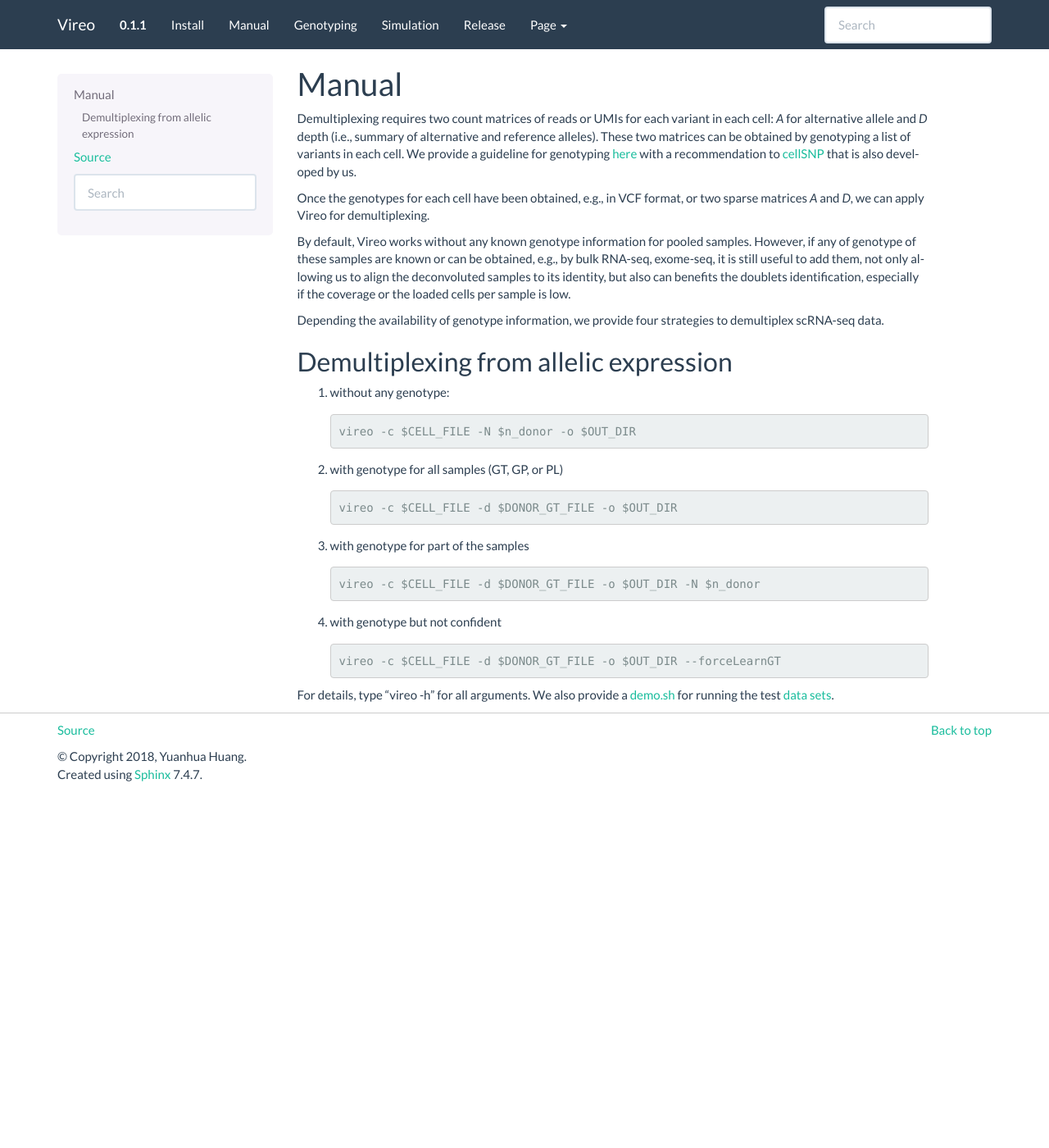
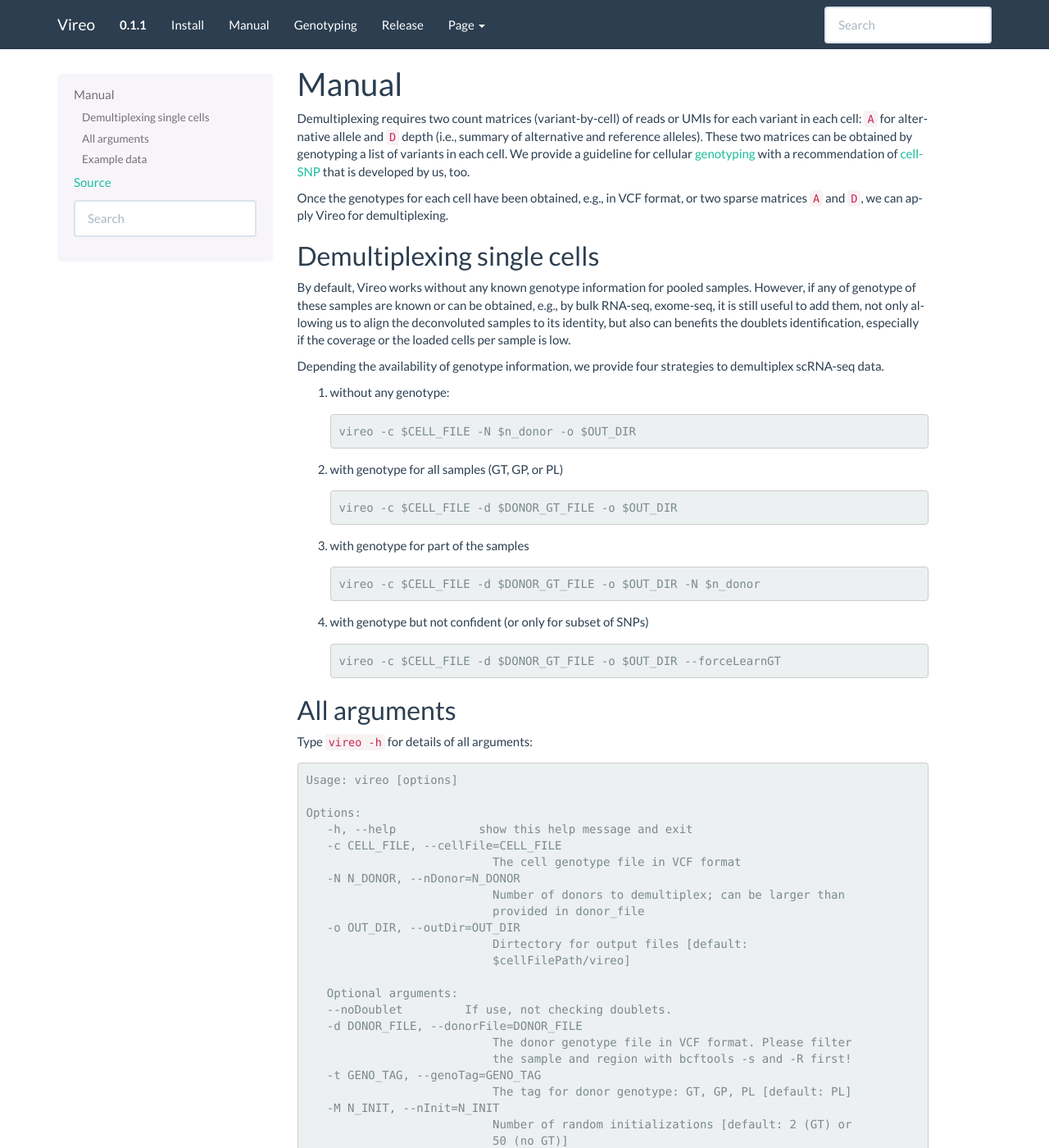
Before and after one commit to single-cell-genetics/vireo, a Sphinx documentation site: the page built from doc/manual.rst, in a window 1280 px wide and 1400 px high. Shown: the whole window at 82% size. Built offline with Sphinx 7.4.7, drawn with Linux system fonts in a browser that asks for light colours; formulas are drawn with MathJax 3; some of the changed text lies outside the part shown.

Commit message:
update documentations

```diff
--- a/doc/conf.py
+++ b/doc/conf.py
@@ -135,7 +135,6 @@
         ("Install", "install"),
         ("Manual", "manual"),
         ("Genotyping", "genotype"),
-        ("Simulation", "simulate"),
         ("Release", "release")
         # ("API", "manual"),
         # ("Link", "http://example.com", True),
--- a/doc/index.rst
+++ b/doc/index.rst
@@ -56,7 +56,7 @@
 **Latest version on GitHub**
 https://github.com/huangyh09/vireo
 
-**Simulation wraps**
+**Scripts for simulation**
 https://github.com/huangyh09/vireo/tree/master/simulate
 
 **All releases**
--- a/doc/manual.rst
+++ b/doc/manual.rst
@@ -2,14 +2,19 @@
 Manual
 ======
 
-Demultiplexing requires two count matrices of reads or UMIs for each variant in
-each cell: `A` for alternative allele and `D` depth (i.e., summary of alternative
-and reference alleles). These two matrices can be obtained by genotyping a list
-of variants in each cell. We provide a guideline for genotyping here_ with a
-recommendation to cellSNP_ that is also developed by us.
+Demultiplexing requires two count matrices (variant-by-cell) of reads or UMIs
+for each variant in each cell: ``A`` for alternative allele and ``D`` depth
+(i.e., summary of alternative and reference alleles). These two matrices can be
+obtained by genotyping a list of variants in each cell. We provide a guideline
+for cellular genotyping_ with a recommendation of cellSNP_ that is developed by
+us, too.
 
 Once the genotypes for each cell have been obtained, e.g., in VCF format, or two
-sparse matrices `A` and `D`, we can apply Vireo for demultiplexing.
+sparse matrices ``A`` and ``D``, we can apply Vireo for demultiplexing.
+
+
+Demultiplexing single cells
+===========================
 
 By default, Vireo works without any known genotype information for pooled
 samples. However, if any of genotype of these samples are known or can be
@@ -20,9 +25,6 @@
 
 Depending the availability of genotype information, we provide four strategies
 to demultiplex scRNA-seq data.
-
-Demultiplexing from allelic expression
---------------------------------------
 
 1) without any genotype:
 
@@ -42,16 +44,61 @@
 
       vireo -c $CELL_FILE -d $DONOR_GT_FILE -o $OUT_DIR -N $n_donor
 
-4) with genotype but not confident
+4) with genotype but not confident (or only for subset of SNPs)
 
    ::
 
       vireo -c $CELL_FILE -d $DONOR_GT_FILE -o $OUT_DIR --forceLearnGT
 
-For details, type "vireo -h" for all arguments. We also provide a demo.sh_ for
-running the test `data sets`_.
 
-.. _here: https://vireoSNP.readthedocs.io/en/latest/genotype.html
+All arguments
+=============
+
+Type ``vireo -h`` for details of all arguments:
+
+.. code-block:: html
+
+   Usage: vireo [options]
+
+   Options:
+      -h, --help            show this help message and exit
+      -c CELL_FILE, --cellFile=CELL_FILE
+                              The cell genotype file in VCF format
+      -N N_DONOR, --nDonor=N_DONOR
+                              Number of donors to demultiplex; can be larger than
+                              provided in donor_file
+      -o OUT_DIR, --outDir=OUT_DIR
+                              Dirtectory for output files [default:
+                              $cellFilePath/vireo]
+
+      Optional arguments:
+      --noDoublet         If use, not checking doublets.
+      -d DONOR_FILE, --donorFile=DONOR_FILE
+                              The donor genotype file in VCF format. Please filter
+                              the sample and region with bcftools -s and -R first!
+      -t GENO_TAG, --genoTag=GENO_TAG
+                              The tag for donor genotype: GT, GP, PL [default: PL]
+      -M N_INIT, --nInit=N_INIT
+                              Number of random initializations [default: 2 (GT) or
+                              50 (no GT)]
+      --amplifyK=K_AMPLIFY
+                              Pre-cluster with amplified K [default: 1.0 (GT) or 1.2
+                              (no GT)]
+      --forceLearnGT      If use, treat donor GT as prior only.
+      --randSeed=RAND_SEED
+                              Seed for random initialization [default: none]
+
+
+Example data
+============
+
+In order to test vireo and illustrate the usage, we provide a test `data set`_,
+also some `demo scripts`_.
+
+This example data set contains 952 cells from 4 samples. The genotypes for these
+four samples are also provided.
+
+.. _genotyping: https://vireoSNP.readthedocs.io/en/latest/genotype.html
 .. _cellSNP: https://github.com/huangyh09/cellSNP
-.. _demo.sh: https://github.com/huangyh09/vireo/blob/master/demo.sh
-.. _data sets: https://github.com/huangyh09/vireo/tree/master/data
+.. _demo scripts: https://github.com/huangyh09/vireo/blob/master/demo.sh
+.. _data set: https://github.com/huangyh09/vireo/tree/master/data
--- a/doc/simulate.rst
+++ /dev/null
@@ -1,5 +0,0 @@
-==========
-Simulation
-==========
-
-Coming soon ...
```
Also changed, not shown: doc/genotype.rst (+19 -15 lines), doc/install.rst (+49 -37 lines), simulate/README.rst (added), 3 other files.
